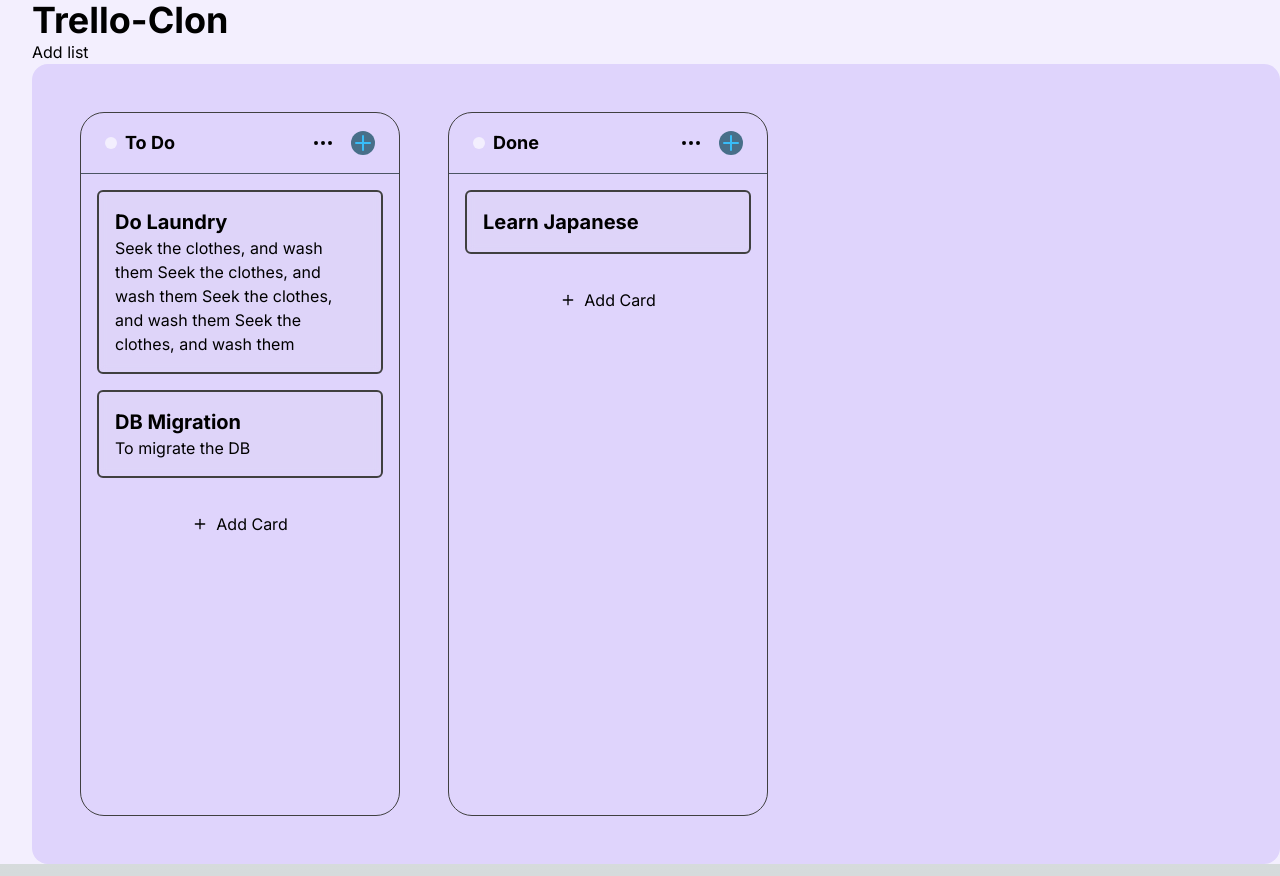
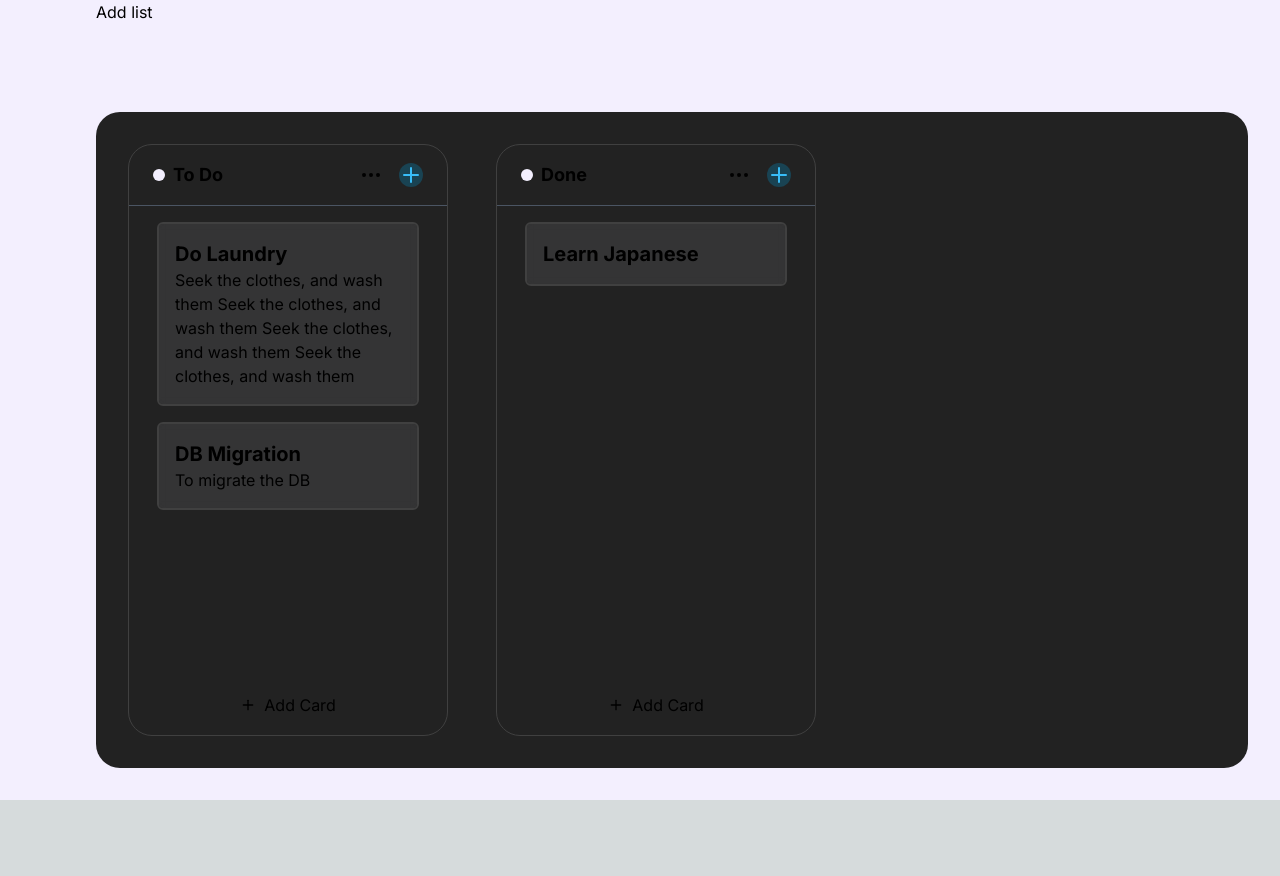
Before and after one commit to javi-diaz47/trello-clon, a Next.js app: page / in a window 1280 px wide. After the commit the page ends 800 px from the top, so only its background shows below. Built offline with nearby package versions, Linux system fonts and the light colour scheme.

Commit message:
feat: add layout style to home and a slider to the board

```diff
--- a/src/app/page.tsx
+++ b/src/app/page.tsx
@@ -9,11 +9,8 @@ const DynamicBoard = dynamic(() => import('@/components/Board'), {
 
 export default function Home() {
   return (
-    <main className="min-h-screen pl-8 bg-light-white text-text dark:bg-dark-gray dark:text-light-white ">
-      <div>
-        <h2 className="text-4xl font-bold  ">Trello-Clon</h2>
-        {/* <ButtonAddList /> */}
-      </div>
+    <main className="grid grid-cols-[6rem_1fr] w-full h-full min-h-screen  bg-light-white text-text dark:bg-dark-gray dark:text-light-white ">
+      <nav className=" w-full  "></nav>
       <DynamicBoard />
     </main>
   )
--- a/src/components/Board.tsx
+++ b/src/components/Board.tsx
@@ -45,15 +45,18 @@ export default function Board() {
   }
 
   return (
-    <>
+    <div className="flex flex-col w-full pr-8 gap-4 overflow-hidden">
+      <div className="w-full min-h-[6rem]">
         <button onClick={handleClick}>Add list</button>
+      </div>
+      <div className="w-full h-full bg-light-gray rounded-3xl mr-16 mb-8">
         <DndContext
           sensors={sensors}
           onDragStart={onDragStart}
           onDragOver={onDragOver}
           onDragEnd={onDragEnd}>
           <SortableContext items={listsIds}>
-          <section className="h-full relative min-h-screen rounded-2xl p-12 bg-dark-white  dark:bg-light-gray flex gap-12">
+            <section className="h-full flex overflow-scroll relative rounded-2xl p-8 gap-12">
               {board.lists.map((list) => (
                 <List key={list.id} list={list} boardId={board.id} />
               ))}
@@ -68,6 +71,7 @@ export default function Board() {
               )}
           </SortableContext>
         </DndContext>
-    </>
+      </div>
+    </div>
   )
 }
--- a/src/components/ButtonAddCard.tsx
+++ b/src/components/ButtonAddCard.tsx
@@ -39,7 +39,7 @@ function ButtonAddCard({ boardId, listId }: ButtonAddCard) {
 
   return (
     <div
-      className={`w-full max-w-xs flex justify-between rounded-md border-2 border-transparent ${
+      className={`w-full max-w-xs flex justify-between rounded-b-3xl border-2 border-transparent ${
         onAdd ? ON_ADD_STYLES : DEFAULT_STYLES
       }`}>
       {onAdd ? (
--- a/src/components/Droppable.tsx
+++ b/src/components/Droppable.tsx
@@ -1,6 +1,5 @@
 import { UniqueIdentifier } from '@/types/utils'
 import { useDroppable } from '@dnd-kit/core'
-import { RSC_ACTION_ENCRYPTION_ALIAS } from 'next/dist/lib/constants'
 import React, { useEffect, useState } from 'react'
 
 interface Droppable {
@@ -15,7 +14,7 @@ export function Droppable({ id, children, disabled }: Droppable) {
     data: {
       listId: id,
     },
-    disabled,
+    disabled: false,
   })
 
   const [cardOver, setCardOver] = useState(false)
@@ -31,7 +30,7 @@ export function Droppable({ id, children, disabled }: Droppable) {
       ref={setNodeRef}
       className={`${
         cardOver ? 'ring-sky-500' : 'ring-transparent'
-      }   w-full h-full   ring-2 rounded-b-lg`}>
+      }   relative w-full h-full  ring-2 rounded-b-3xl `}>
       {children}
     </div>
   )
--- a/src/components/List.tsx
+++ b/src/components/List.tsx
@@ -24,7 +24,7 @@ function List({ list, boardId }: ListProps) {
       <div
         ref={setNodeRef}
         style={style}
-        className=" border-2 rounded-3xl border-sky-400 w-full min-h-full max-w-xs opacity-40"
+        className="border-2 rounded-3xl border-sky-400 w-full min-h-full max-w-xs opacity-40"
       />
     )
   }
@@ -33,22 +33,24 @@ function List({ list, boardId }: ListProps) {
     <div
       ref={setNodeRef}
       style={style}
-      className="relative border rounded-3xl border-neutral-700 w-full min-h-full max-w-xs ">
+      className="relative flex flex-col  border rounded-3xl border-neutral-700 w-full min-h-96 max-h-full min-w-[20rem] max-w-xs ">
       <header {...attributes} {...listeners}>
         <ListHeader list={list} />
       </header>
+      <div className=" h-full ">
         <Droppable id={list.id} disabled={!!list.cards.length}>
-        <ul className="px-4 py-4 h-full flex flex-col gap-4">
+          <ul className="px-7 py-4 h-full flex flex-col gap-4">
             <SortableContext items={cardsIds}>
               {list.cards.map((card) => (
                 <Card key={card.id} card={card} />
               ))}
             </SortableContext>
-          <li>
+          </ul>
+          <div className="absolute bottom-0 w-full rounded-b-3xl">
             <ButtonAddCard boardId={boardId} listId={list.id} />
-          </li>
-        </ul>
+          </div>
         </Droppable>
+      </div>
     </div>
   )
 }
--- a/src/components/dragOverlays/DragListOverlay.tsx
+++ b/src/components/dragOverlays/DragListOverlay.tsx
@@ -6,43 +6,21 @@ import { useState } from 'react'
 import { useSortable } from '@dnd-kit/sortable'
 import { CSS } from '@dnd-kit/utilities'
 import { useSortableProvider } from '@/Hooks/useSortableProvider'
+import { ButtonAddCard } from '../ButtonAddCard'
 
 interface ListProps {
   list: TList
 }
 
 function DragListOverlay({ list }: ListProps) {
-  // const { attributes, listeners, setNodeRef, transform, transition } =
-  //   useSortable({
-  //     id: list.id,
-  //     data: {
-  //       type: 'list',
-  //       list,
-  //       attributes: {
-  //         role: 'list',
-  //       },
-  //     },
-  //   })
-
-  // const style = {
-  //   transform: CSS.Transform.toString(transform),
-  //   transition,
-  // }
-
   const { attributes, isDragging, listeners, setNodeRef, style } =
     useSortableProvider(list.id, 'list', 'list', list)
-
-  const [onMenu, setOnMenu] = useState(false)
-
-  const handleOnMenu = () => {
-    setOnMenu(!onMenu)
-  }
 
   return (
     <div
       ref={setNodeRef}
       style={style}
-      className="border rounded-3xl border-neutral-700 w-full min-h-full max-w-xs ">
+      className="relative flex flex-col  border rounded-3xl border-neutral-700 w-full  min-h-full min-w-[20rem] max-w-xs ">
       <header
         {...attributes}
         {...listeners}
@@ -52,34 +30,26 @@ function DragListOverlay({ list }: ListProps) {
           <h2 className="text-lg font-bold">{list.title}</h2>
         </div>
         <div className="flex gap-4 ">
-          <button onClick={handleOnMenu}>
+          <button>
             <DotsIcon />
           </button>
           <button>
             <PlusIcon />
           </button>
         </div>
-
-        <div
-          className={`list-menu ${
-            onMenu ? 'visible' : 'hidden'
-          } absolute bg-dark-gray rounded-lg p-4 z-10 top-10 right-16`}>
-          <ul className="list-none grid gap-2">
-            <li className="hover:bg-light-gray px-2 rounded-md"></li>
-            <li className="hover:bg-light-gray px-2 rounded-md">
-              <button>Sort by date</button>
-            </li>
-          </ul>
-        </div>
       </header>
-      <ul className="px-4 py-4 h-full flex flex-col gap-4">
+      <div className="h-full">
+        <ul className="px-7 py-4 h-full flex flex-col gap-4">
           {list.cards.map((card) => (
             <li key={card.id} className="list-none  ">
               <Card card={card} />
             </li>
           ))}
-        <li></li>
         </ul>
+      </div>
+      <div className="absolute bottom-0 w-full rounded-b-3xl">
+        <ButtonAddCard boardId={''} listId={list.id} />
+      </div>
     </div>
   )
 }
--- a/tailwind.config.ts
+++ b/tailwind.config.ts
@@ -14,6 +14,9 @@ const config: Config = {
         'dark-gray': '#121212',
         'light-gray': '#222222',
       },
+      gridTemplateColumns: {
+        home: '6rem minmax(800px, 1fr)',
+      },
     },
   },
   plugins: [],
```
Lines whose indentation alone changed are shown as unchanged.
